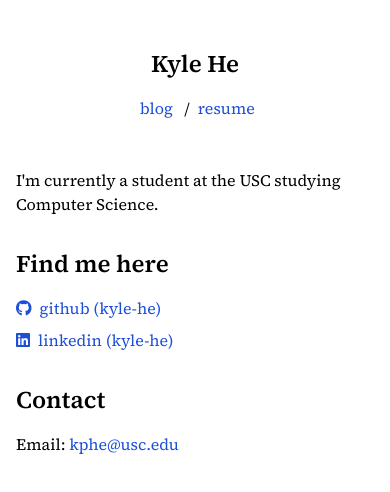
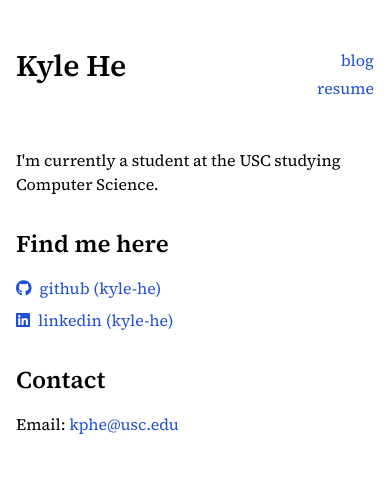
Before and after one commit to kyle-he/kyle-he.github.io, a SvelteKit app: page / in a window 390 px wide. Shown: the top 492 px of the page. Built offline with nearby package versions, Linux system fonts and the light colour scheme.

Commit message:
fix mobile

```diff
--- a/src/routes/+layout.svelte
+++ b/src/routes/+layout.svelte
@@ -12,18 +12,18 @@
 </svelte:head>
 
 <div class="container mx-auto max-w-3xl p-4">
-    <div class="flex flex-col sm:flex-row sm:items-center justify-between mt-8 gap-4 sm:gap-0">
-        <a href="{base}/" class="font-serif text-2xl sm:text-3xl font-semibold text-center sm:text-left">Kyle He</a>
-        <nav class="font-serif text-base flex items-center justify-center sm:justify-end">
-            <div class="w-[2.5rem] text-center">
+    <div class="flex items-start min-[480px]:items-center justify-between mt-8">
+        <a href="{base}/" class="font-serif text-3xl font-semibold">Kyle He</a>
+        <nav class="font-serif text-base flex flex-col min-[480px]:flex-row items-end min-[480px]:items-center">
+            <div class="text-right min-[480px]:w-[2.5rem] min-[480px]:text-center">
                 <a
                     href="{base}/blog"
                     class="link-highlight"
                     class:font-bold={$page.url.pathname.startsWith('/blog')}
                 >blog</a>
             </div>
-            <span class="mx-2">/</span>
-            <div class="w-[3.5rem] text-center">
+            <span class="hidden min-[480px]:inline mx-2">/</span>
+            <div class="text-right min-[480px]:w-[3.5rem] min-[480px]:text-center mt-1 min-[480px]:mt-0">
                 <a
                     href="{base}/resume"
                     class="link-highlight"
```
